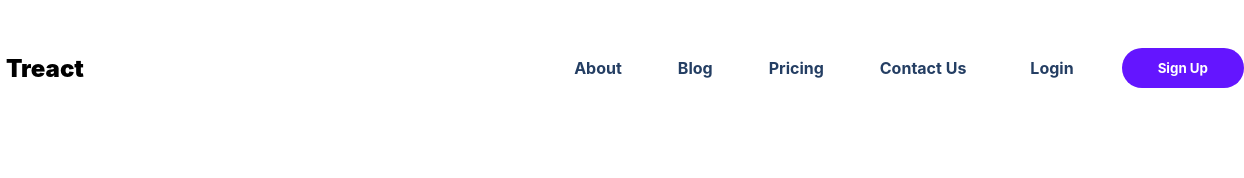
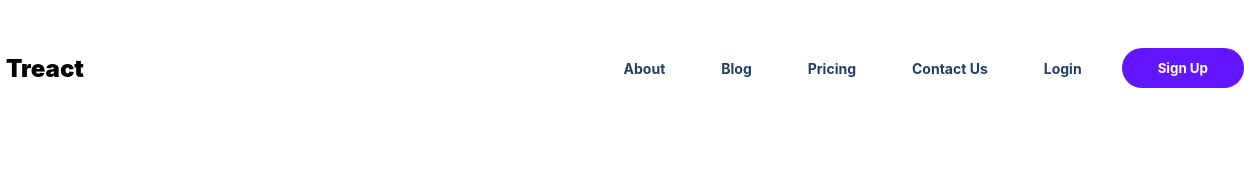
Before and after one commit to leo-912/final-project, a plain HTML site: page index.html in a window 1280 px wide. Shown: the top 178 px of the page, 36-1280 px from the left. Drawn offline with Linux system fonts and the light colour scheme.

Commit message:
nav underline

```diff
--- a/index.html
+++ b/index.html
@@ -19,19 +19,19 @@
                 <div class="nav__menu">
                     <ul class="nav__links">
                         <li class="nav__link">
-                            <a href="#">About</a>
+                            <a class="nav__a" href="#">About</a>
                         </li>
                         <li class="nav__link">
-                            <a href="#">Blog</a>
+                            <a class="nav__a" href="#">Blog</a>
                         </li>
                         <li class="nav__link">
-                            <a href="#">Pricing</a>
+                            <a class="nav__a" href="#">Pricing</a>
                         </li>
                         <li class="nav__link">
-                            <a href="#">Contact Us</a>
+                            <a class="nav__a" href="#">Contact Us</a>
                         </li>
                         <li class="nav__link">
-                            <a href="#" class="nav__link--login">Login</a>
+                            <a class="nav__a" href="#" class="nav__link--login">Login</a>
                         </li>
                         <button class="nav__sign">
                             <span class="sign__text">Sign Up</span>
--- a/style.css
+++ b/style.css
@@ -24,7 +24,7 @@ a {
     text-decoration: none;
     color: rgb(36, 62, 99);
     font-weight: bold;
-    font-size: 16px;
+    font-size: 14px;
     padding: 0 16px;
 }
 
@@ -72,10 +72,29 @@ li {
     align-items: center;
 }
 
-.nav__link:hover {
+.nav__a {
+    position: relative;
+}
+
+.nav__a:hover {
     cursor: pointer;
     color: rgb(100, 21, 255);
-    text-decoration: underline;
+}
+
+.nav__a:after {
+    content: "";
+    position: absolute;
+    height: 3px;
+    background-color: rgb(100, 21, 255);
+    width: 0;
+    bottom: -5px;
+    right: 0;
+    transition: all 0.4s ease;
+}
+
+.nav__a:hover:after {
+    width: 100%;
+    left: 0;
 }
 
 .nav__link {
```
